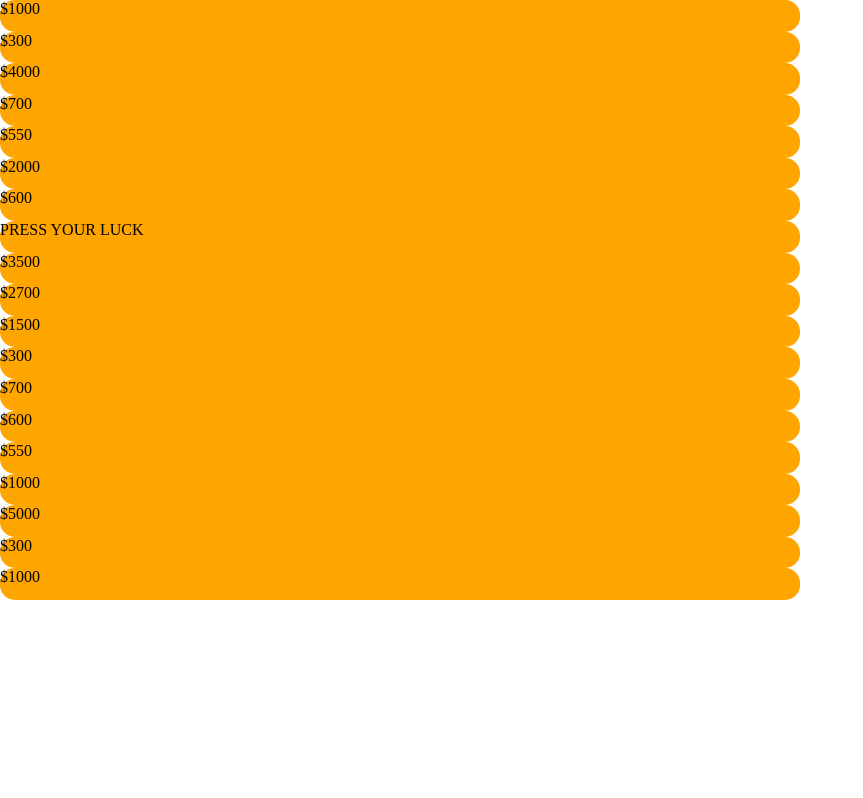
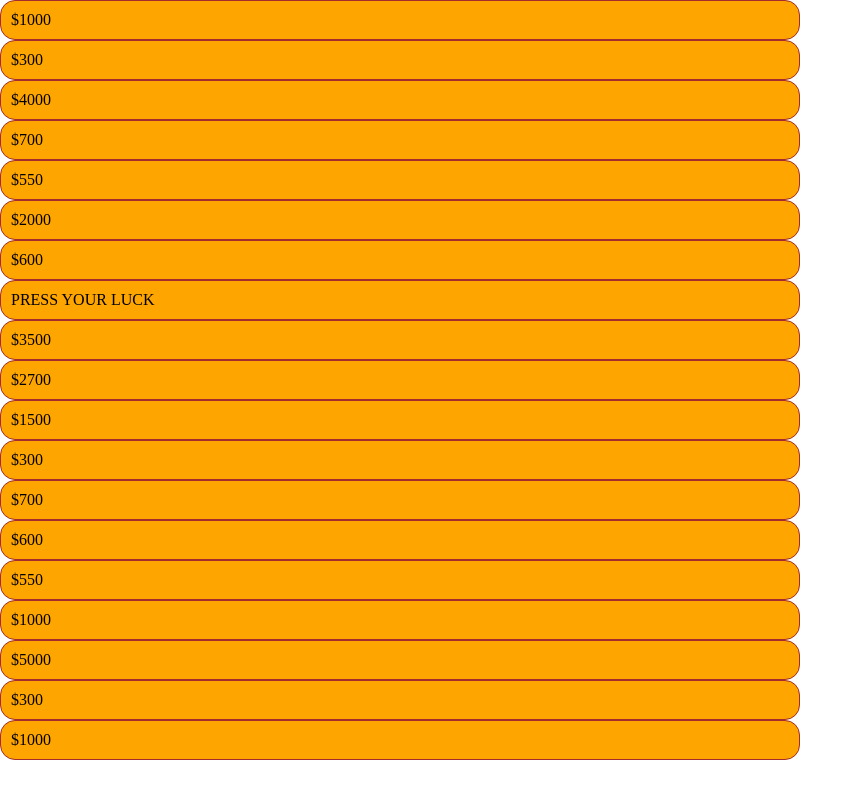
Before and after one commit to CarlosRin/Press-Your-Luck, a plain HTML site: page index.html in a window 1280 px wide. Shown: the whole page, without its empty margins (0-863 px from the left). Drawn offline with Linux system fonts and the light colour scheme.

Commit message:
crea platilla grid en css

```diff
--- a/css/main.css
+++ b/css/main.css
@@ -21,5 +21,7 @@
 
 .cuadricula > div {
     background-color: orange;
+    border: 1px solid brown ;
     border-radius: 15px;
+    padding: 10px;
 }
```
